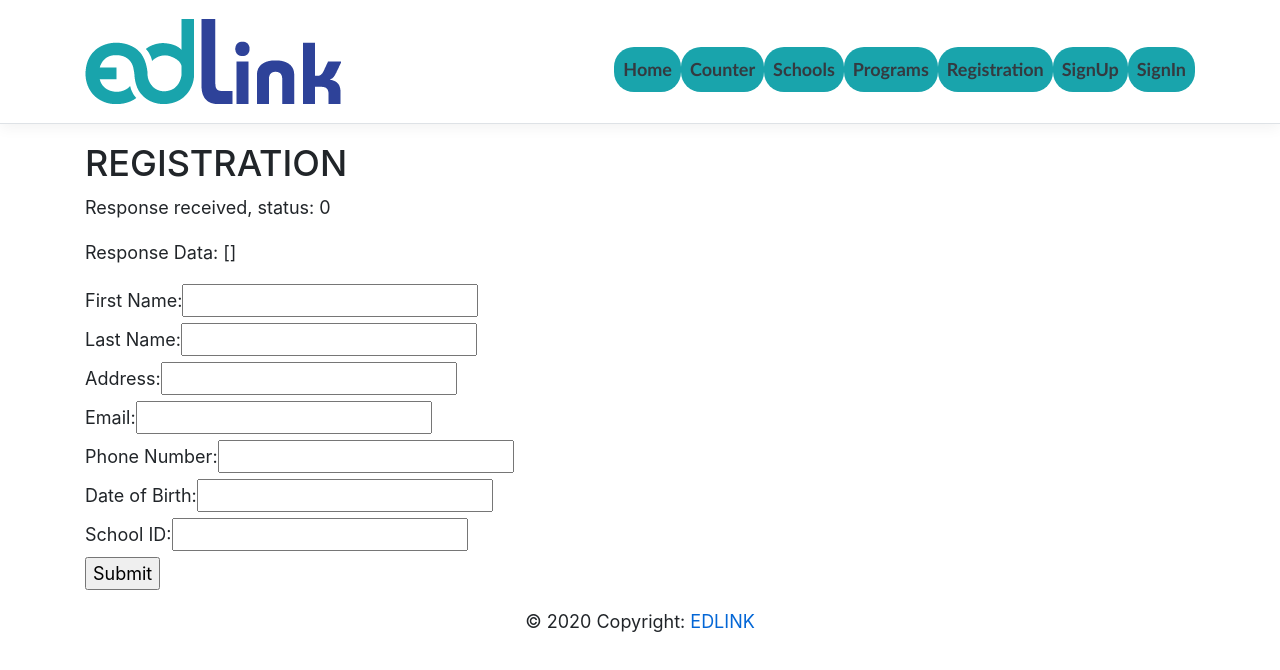
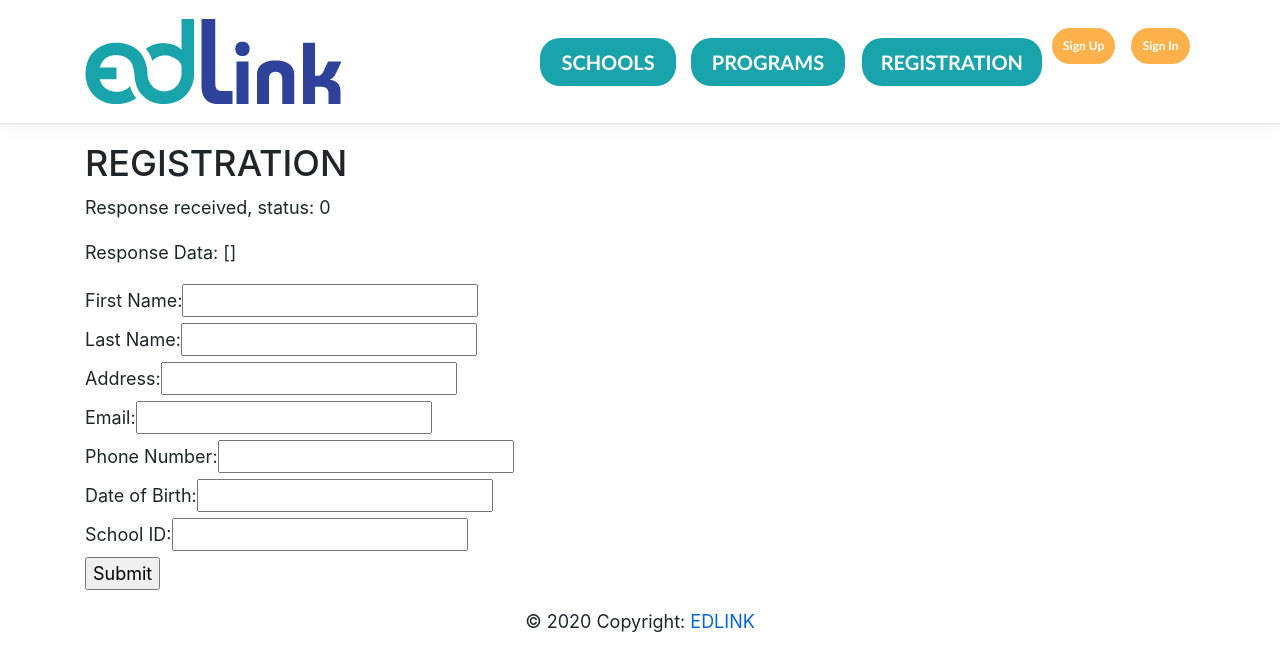
Before and after one commit to senaitesfazgi/Edlink-Capstone, a React (Create React App) app in the folder EdlinkCapstone/ClientApp/: page /create-student in a window 1280 px wide. Shown: the top 670 px of the page. Built offline with nearby package versions, Linux system fonts and the light colour scheme.

Commit message:
Add spacing to nav buttons; change colors and size of sign in/sign up buttons.

```diff
--- a/EdlinkCapstone/ClientApp/src/components/CreateStudent.js
+++ b/EdlinkCapstone/ClientApp/src/components/CreateStudent.js
@@ -11,7 +11,7 @@ export class CreateStudent extends Component {
     constructor(props) {
         // 1) When we build the component, we assign the state to be loading, and register an empty list in which to store our forecasts.
         super(props);
-        this.state = { statusCode: 0, response: [], firstName: "", lastName: "", address: "", email: "", phoneNumber: "", dateOfBirth:"", schoolID:"", waiting: false };
+        this.state = { statusCode: 0, response: [], firstName: "", lastName: "", address: "", email: "", phoneNumber: "", dateOfBirth: "", schoolID: "", waiting: false };
 
         this.handleChange = this.handleChange.bind(this);
         this.handleSubmit = this.handleSubmit.bind(this);
--- a/EdlinkCapstone/ClientApp/src/components/NavMenu.css
+++ b/EdlinkCapstone/ClientApp/src/components/NavMenu.css
@@ -8,17 +8,35 @@
     background-color: rgb(25, 164, 172);
     font-weight: bold;
     font-family: 'Gill Sans', 'Gill Sans MT', Calibri, 'Trebuchet MS', sans-serif;
-    font-size: 18px;
+    font-size: 20px;
     width: 100%;
     cursor: pointer;
     border-radius: 20px;
     margin-top: 15px;
     text-align: center;
+    color: white !important;
 }
 
 .text-dark:hover {
   background-color: rgb(252, 177, 74);
     }
+
+.text-light {
+    background-color: rgb(252, 177, 74);
+    font-weight: bold;
+    font-family: 'Gill Sans', 'Gill Sans MT', Calibri, 'Trebuchet MS', sans-serif;
+    font-size: 20px;
+    cursor: pointer;
+    border-radius: 20px;
+    margin-top: 5px;
+    text-align: center;
+    color: white !important;
+}
+
+.text-light:hover {
+    background-color: rgb(25, 164, 172);
+}
+
 
 a.navbar-brand {
   white-space: normal;
@@ -40,6 +58,19 @@ html {
         margin-top: 10px;
         margin-bottom: 10px;
     }
+
+    .text-dark {
+        color: white !important;
+        margin: 20px;
+        width: 90%;
+    }
+
+    .text-light {
+        color: white !important;
+        margin: 10px;
+        font-size: 12px;
+        width: 80%;
+    }
 }
 
 .box-shadow {
--- a/EdlinkCapstone/ClientApp/src/components/NavMenu.js
+++ b/EdlinkCapstone/ClientApp/src/components/NavMenu.js
@@ -33,26 +33,19 @@ export class NavMenu extends Component {
             <Collapse className="d-sm-inline-flex flex-sm-row-reverse" isOpen={!this.state.collapsed} navbar>
               <ul className="navbar-nav flex-grow">
                 <NavItem>
-                  <NavLink tag={Link} className="text-dark" to="/">Home</NavLink>
+                    <NavLink tag={Link} className="text-dark" to="/schools">SCHOOLS</NavLink>
                 </NavItem>
                 <NavItem>
-                  <NavLink tag={Link} className="text-dark" to="/counter">Counter</NavLink>
+                  <NavLink tag={Link} className="text-dark" to="/programs">PROGRAMS</NavLink>
                 </NavItem>
                 <NavItem>
-                    <NavLink tag={Link} className="text-dark" to="/schools">Schools</NavLink>
+                    <NavLink tag={Link} className="text-dark" to="/create-student">REGISTRATION</NavLink>
                 </NavItem>
                 <NavItem>
-                  <NavLink tag={Link} className="text-dark" to="/programs">Programs</NavLink>
-                </NavItem>
-
-                <NavItem>
-                    <NavLink tag={Link} className="text-dark" to="/create-student">Registration</NavLink>
+                    <NavLink tag={Link} className="text-light" to="/signup">Sign Up</NavLink>
                 </NavItem>
                 <NavItem>
-                    <NavLink tag={Link} className="text-dark" to="/signup">SignUp</NavLink>
-                </NavItem>
-                <NavItem>
-                    <NavLink tag={Link} className="text-dark" to="/signin">SignIn</NavLink>
+                    <NavLink tag={Link} className="text-light" to="/signin">Sign In</NavLink>
                 </NavItem>
               </ul>
             </Collapse>
--- a/EdlinkCapstone/ClientApp/src/components/Schools.js
+++ b/EdlinkCapstone/ClientApp/src/components/Schools.js
@@ -10,7 +10,7 @@ export class Schools extends Component {
                 <h2>SCHOOLS</h2>
                 <form>
                     <label htmlfor="firstName">Search:</label>
-                    <input id="firstName" type="text"/>
+                    <input id="firstName" type="text" />
                 </form>
                 <div>
                     <h3>School</h3>
```
